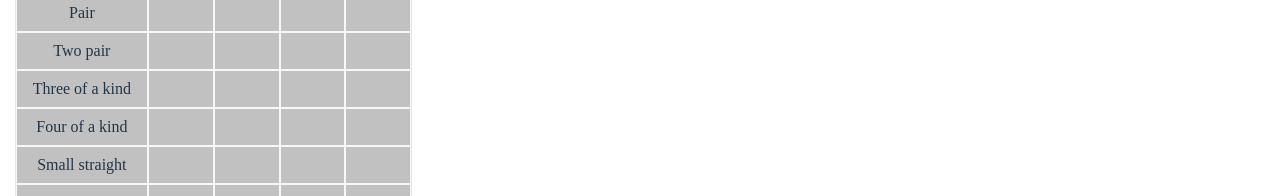
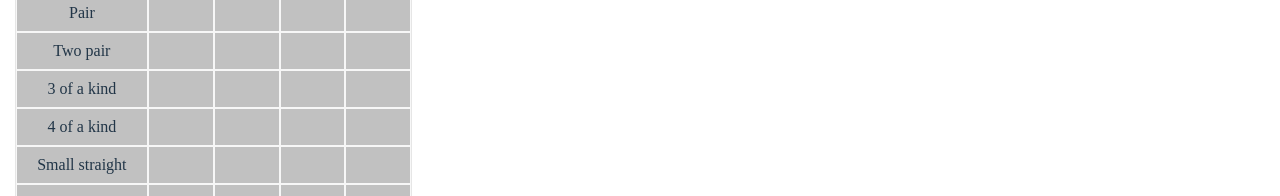
Before and after one commit to jasminlehtola/Yatzy, a React (Vite) app: page / in a window 1280 px wide. Shown: the part 449-645 px from the top of the page. Built offline with nearby package versions, Linux system fonts and the light colour scheme.

Commit message:
mergehommia

```diff
--- a/src/data/categories.js
+++ b/src/data/categories.js
@@ -9,8 +9,8 @@ const categories = [
   "BONUS",
   "Pair",
   "Two pair",
-  "Three of a kind",
-  "Four of a kind",
+  "3 of a kind",
+  "4 of a kind",
   "Small straight",
   "Large straight",
   "Full house",
--- a/src/index.css
+++ b/src/index.css
@@ -168,6 +168,7 @@ button:focus-visible {
   display: flex;
   align-items: center;
   justify-content: center;
+  text-align: center;
 }
 
 .cell:not(.header):not(.category) {
@@ -184,7 +185,7 @@ button:focus-visible {
 }
 
 .category {
-  text-align: left;
+  text-align: center;
   font-weight: 500;
 }
 
```
